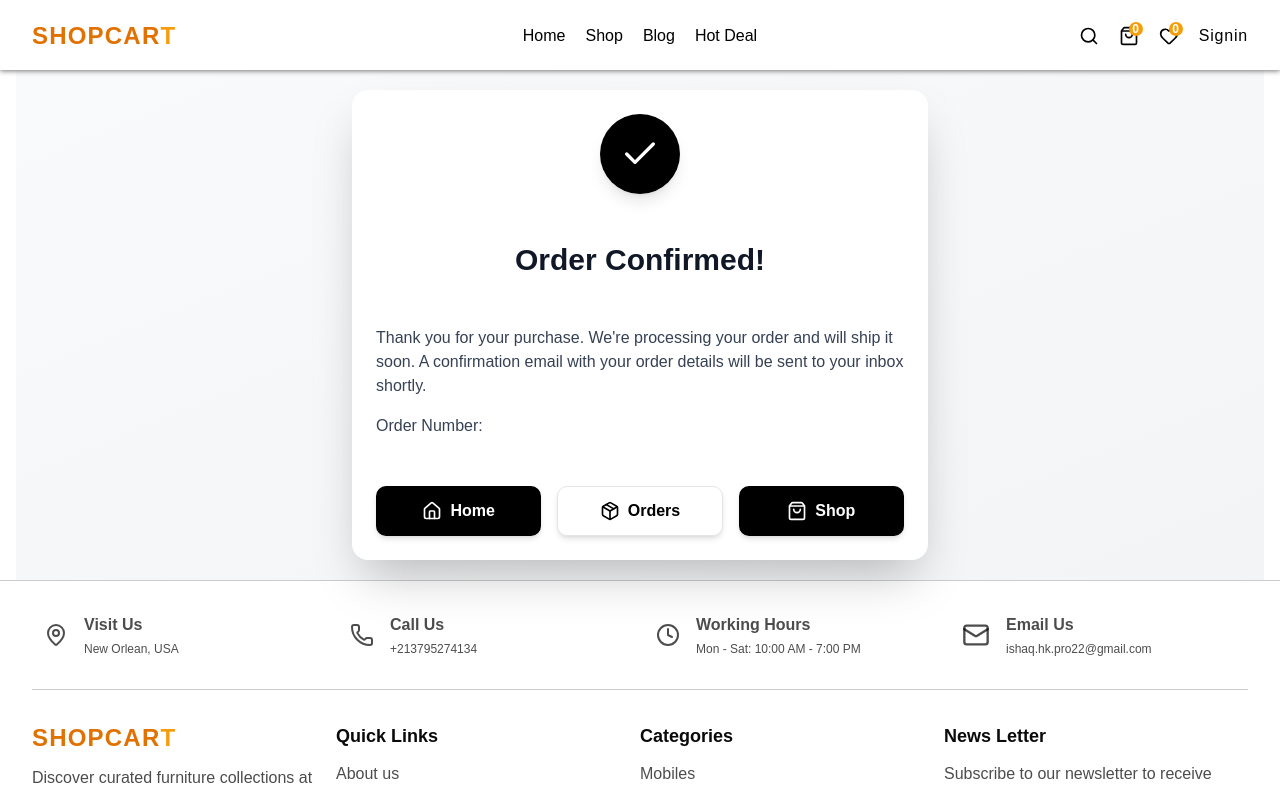
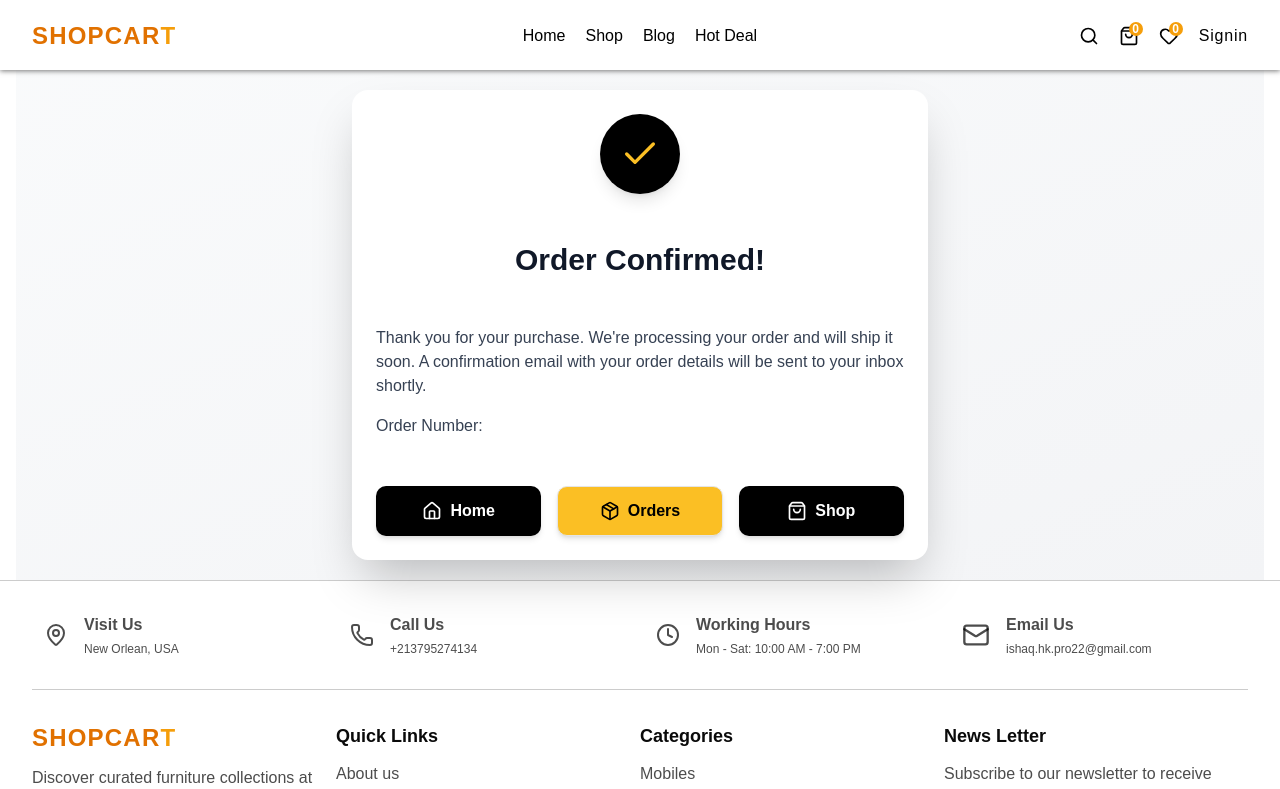
Before and after one commit to Ishaaq-21/Shopcart-Projecdt, a Next.js app: page /success in a window 1280 px wide. Shown: the top 789 px of the page. Built offline with nearby package versions, Linux system fonts and the light colour scheme; no server answers.

Commit message:
style: change check color + orders button bg color

```diff
--- a/src/app/(client)/success/page.tsx
+++ b/src/app/(client)/success/page.tsx
@@ -35,7 +35,7 @@ const SuccessPageContent = () => {
           transition={{ delay: 0.2, type: "spring", stiffness: 200 }}
           className="w-20 h-20 bg-black rounded-full flex items-center justify-center mx-auto mb-4 shadow-lg"
         >
-          <Check className="text-white w-10 h-10" />
+          <Check className="text-shop-primary w-10 h-10" />
         </motion.div>
 
         <h1 className="text-3xl font-bold text-gray-900 mb-4">
@@ -62,7 +62,7 @@ const SuccessPageContent = () => {
           </Link>
           <Link
             href="/orders"
-            className="flex items-center justify-center px-4 py-3 font-semibold bg-lightGreen text-black border border-lightGreen rounded-lg hover:bg-gray-100 transition-all duration-300 shadow-md"
+            className="flex items-center justify-center px-4 py-3 font-semibold bg-lightGreen text-black border border-lightGreen bg-shop-primary rounded-lg hover:bg-gray-100 hover-effect shadow-md"
           >
             <Package className="w-5 h-5 mr-2" />
             Orders
```
